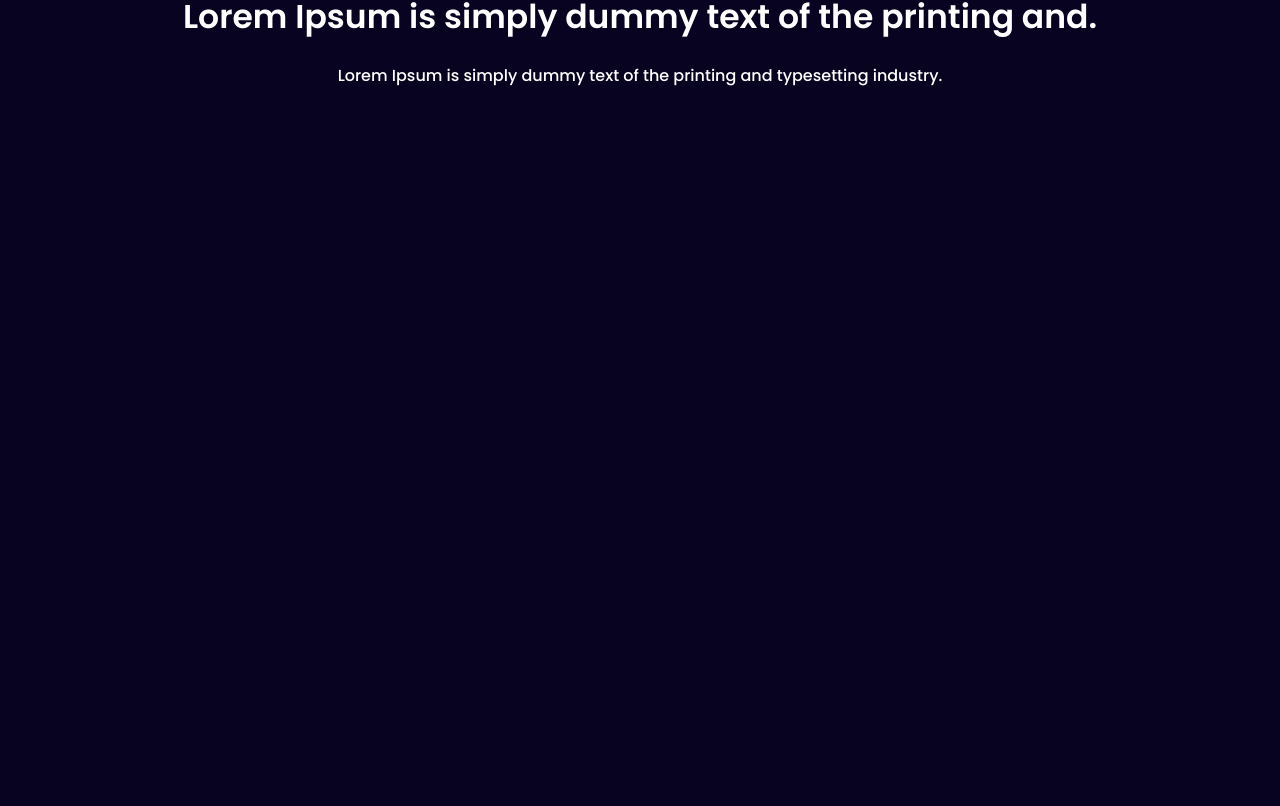
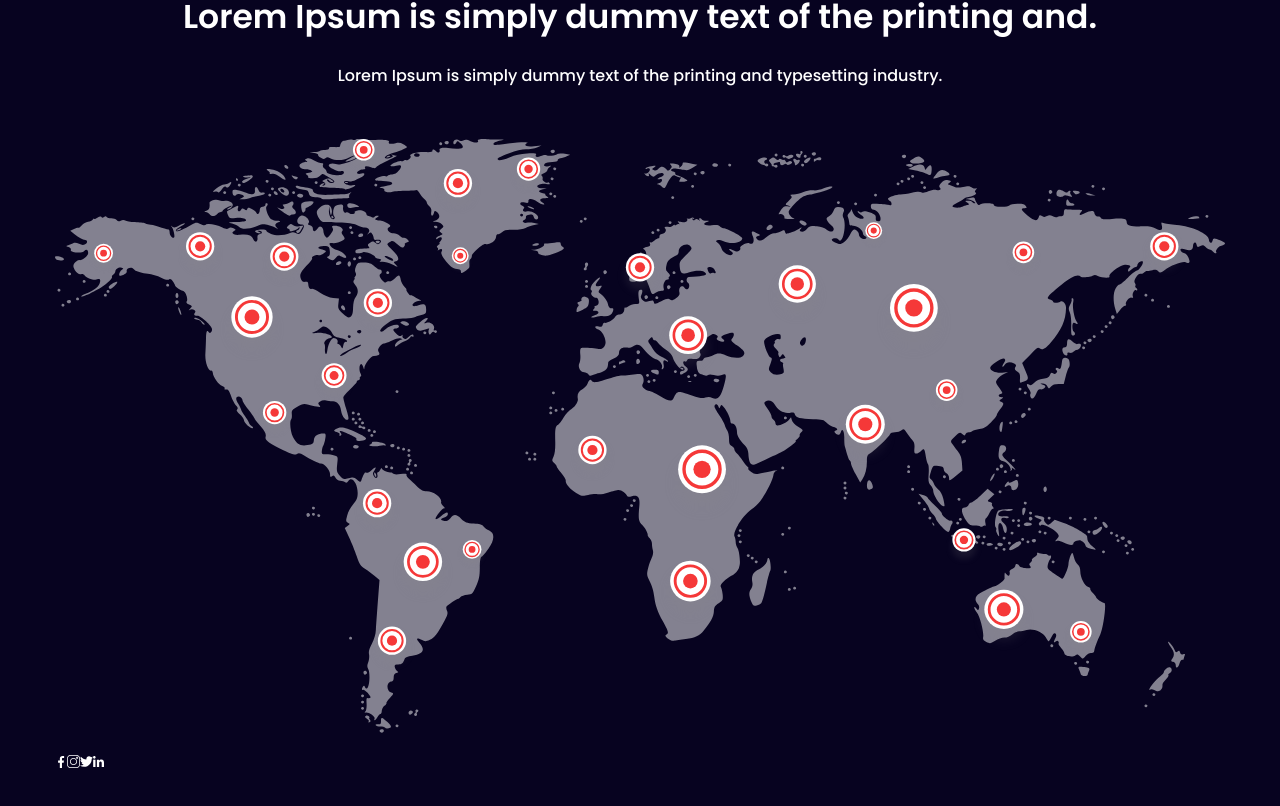
Before and after one commit to Bakha022/Gaming-Website, a React (Vite) app: page /contact in a window 1280 px wide. Shown: the part 238-1044 px from the top of the page. Built offline with nearby package versions, Linux system fonts and the light colour scheme.

Commit message:
contact page 50% done

```diff
--- a/package.json
+++ b/package.json
@@ -14,13 +14,11 @@
     "@fortawesome/free-solid-svg-icons": "^6.5.2",
     "@fortawesome/react-fontawesome": "^0.2.2",
     "bootstrap": "^5.3.3",
-    "d3-geo": "^3.1.1",
     "react": "^18.3.1",
     "react-bootstrap": "^2.10.3",
     "react-dom": "^18.3.1",
     "react-icons": "^5.2.1",
     "react-router-dom": "^6.24.0",
-    "react-simple-maps": "^3.0.0",
     "react-slick": "^0.30.2",
     "slick-carousel": "^1.8.1"
   },
--- a/src/App.jsx
+++ b/src/App.jsx
@@ -1,5 +1,6 @@
 import React, { Component } from 'react'
 import { BrowserRouter, Route, Routes } from 'react-router-dom'
+
 import ContactPage from './pages/ContactPage'
 import HomePage from './pages/HomePage'
 import NewsPage from './pages/NewsPage'
@@ -7,6 +8,8 @@ import Portfolio from './pages/Portfolio'
 import Layout from './components/Layout'
 import NotFoundPage from './pages/NotFoundPage'
 import AboutPage from './pages/AboutPage'
+
+
 
 export default class App extends Component {
   render() {
--- a/src/components/contact/ContactTextsComponent.jsx
+++ b/src/components/contact/ContactTextsComponent.jsx
@@ -4,6 +4,8 @@ import { FaChevronRight } from "react-icons/fa"
 
 
 import style from './ContactTextsComponent.module.css'
+
+
 
 export default class ContactTextsComponent extends Component {
 	render() {
--- /dev/null
+++ b/src/components/contact/WorldMapComponent.jsx
@@ -0,0 +1,43 @@
+import React, { Component } from 'react'
+
+import svg from '../../assets/svg/Huge-Global.svg'
+
+
+import { Link } from 'react-router-dom'
+import facebook from "../../assets/svg/facebook.svg"
+import instagram from "../../assets/svg/instagram.svg"
+import linkedin from "../../assets/svg/linkedin.svg"
+import twitter from "../../assets/svg/twitter.svg"
+
+
+
+export default class WorldMapComponent extends Component {
+	render() {
+		return (
+			<div className="container">
+				<div className="d-flex justify-content-center mt-5">
+					<img className='w-100' src={svg} alt="world-img" />
+				</div>
+				<div className="">
+					<div className="icons">
+						<p></p>
+						<div className="d-flex">
+							<Link>
+								<img src={facebook} alt="" />
+							</Link>
+							<Link>
+								<img src={instagram} alt="" />
+							</Link>
+							<Link>
+								<img src={twitter} alt="" />
+							</Link>
+							<Link>
+								<img src={linkedin} alt="" />
+							</Link>
+						</div>
+					</div>
+				</div>
+			</div>
+		)
+	}
+}
--- a/src/pages/ContactPage.jsx
+++ b/src/pages/ContactPage.jsx
@@ -1,12 +1,15 @@
 import React, { Component, Fragment } from 'react'
 import ContactTextsComponent from '../components/contact/ContactTextsComponent'
+import WorldMapComponent from '../components/contact/WorldMapComponent'
+
 
 export default class ContactPage extends Component {
 	render() {
 		return (
 			<Fragment>
 				<div className="contacts">
-					<ContactTextsComponent/>
+					<ContactTextsComponent />
+					<WorldMapComponent/>
 				</div>
 			</Fragment>
 		)
```
Also changed, not shown: src/assets/svg/Huge-Global.svg (added), 1 other file (tests, documents, lock files or other folders).
